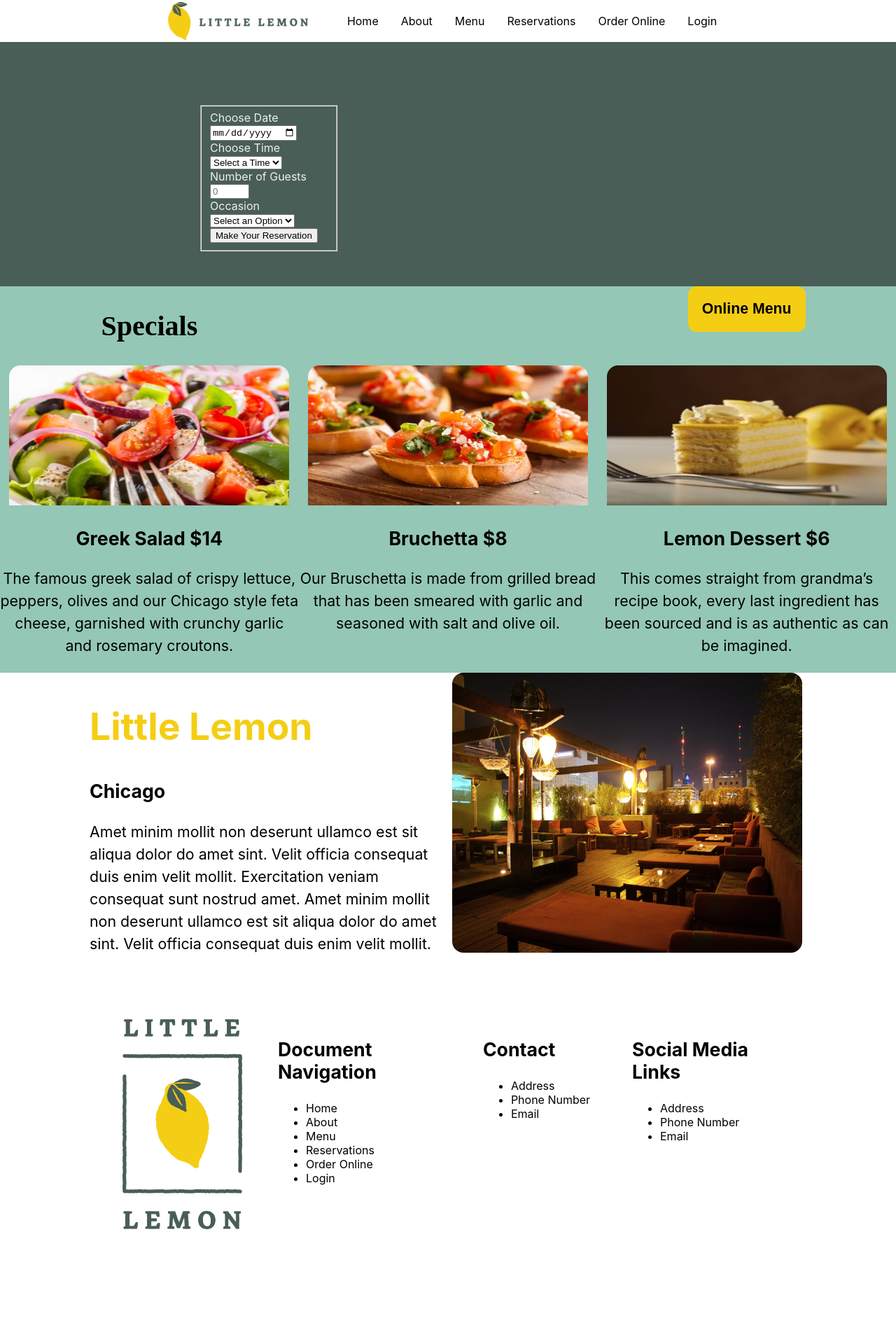
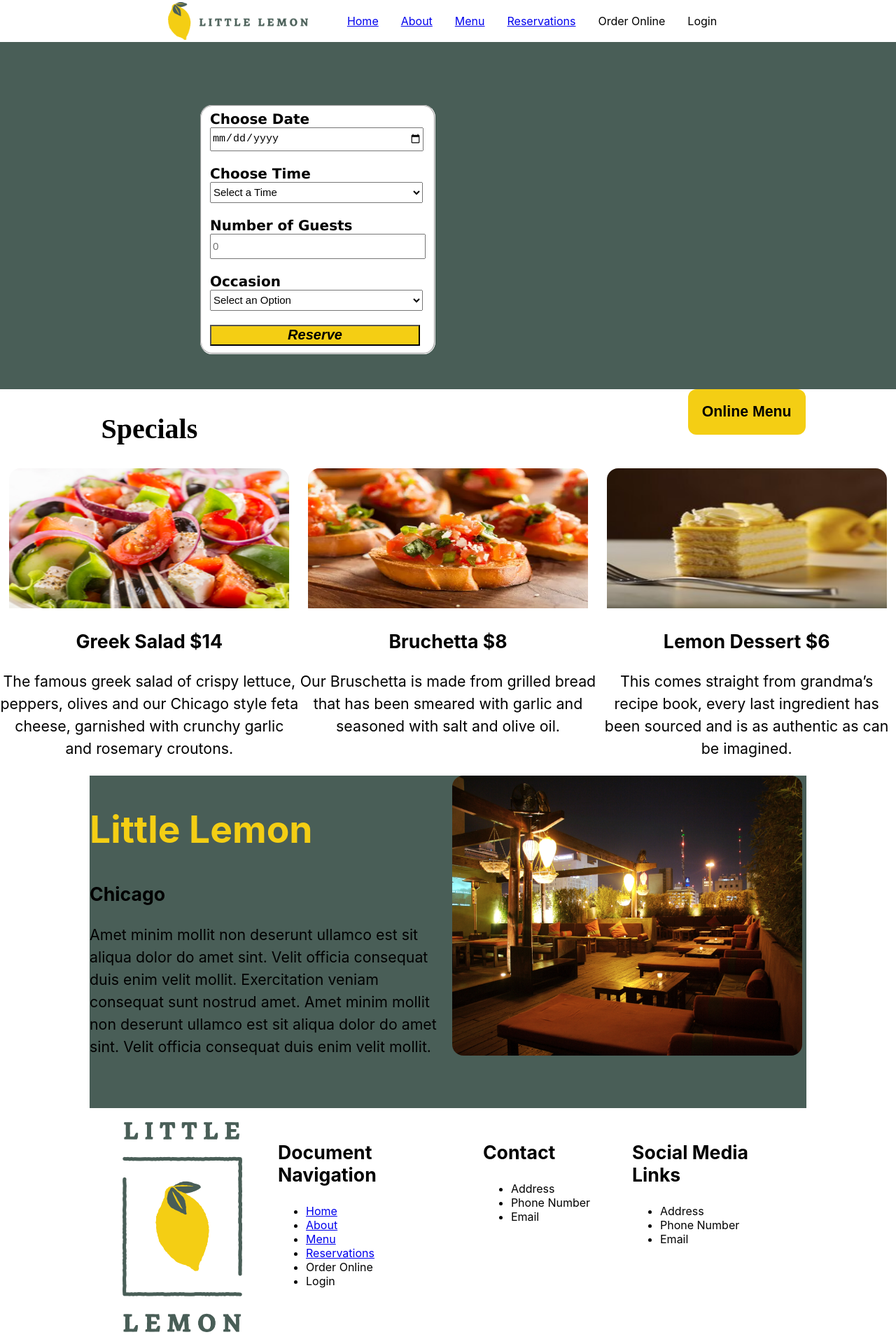
Before and after one commit to ChrisJones86/capstone-project-1, a React (Create React App) app: page /booking in a window 1280 px wide. Shown: the top 1920 px of the page at 70% size. Before the commit the page ends 1780 px from the top, so only its background shows below. Built offline with nearby package versions, Linux system fonts and the light colour scheme; a web font is replaced by a local one.

Commit message:
updated css

```diff
--- a/public/index.html
+++ b/public/index.html
@@ -33,7 +33,7 @@
       work correctly both with client-side routing and a non-root public URL.
       Learn how to configure a non-root public URL by running `npm run build`.
     -->
-    <title>React App</title>
+    <title>Little Lemon</title>
   </head>
   <body>
     <noscript>You need to enable JavaScript to run this app.</noscript>
--- a/src/App.css
+++ b/src/App.css
@@ -93,6 +93,11 @@ button {
   font-weight: bold;
 }
 
+button:hover {
+  background-color: #d9b500;
+  cursor: pointer;
+}
+
 form {
   display: grid;
   max-width: 200px;
@@ -125,10 +130,6 @@ header section {
   margin-left: 10%;
   padding-bottom: 50px;
   color: #EDEFEE;
-}
-
-center section {
-  background-color: #94c7b6;
 }
 
 @media (min-width: 701px) {
@@ -168,6 +169,11 @@ about section {
   padding-bottom: 50px;
 }
 
+about section{
+  padding-top: 10;
+  background-color: #495e57;
+}
+
 @media (min-width: 701px) {
 footer section {
   grid-template-columns: 1fr 1fr 1fr 1fr;
--- /dev/null
+++ b/src/components/BookingForm.css
@@ -0,0 +1,42 @@
+fieldset {
+    background-color: rgb(255, 255, 255);
+    justify-content: center;
+    border-radius: 5%;
+    gap: 50px;
+}
+
+input {
+    width: 300px;
+    height: 30px;
+}
+
+select {
+    width: 304px;
+    height: 30px;
+}
+
+#book-date, #book-time, #book-guests, #book-occasion {
+    font-size: 15px;
+}
+
+label {
+    font-weight:bold;
+    font-size: 20px;
+    color: black;
+    font-family:'Lucida Sans', 'Lucida Sans Regular', 'Lucida Grande', 'Lucida Sans Unicode', Geneva, Verdana, sans-serif;
+}
+
+#space {
+    color: rgb(255, 255, 255);
+}
+
+#reserve {
+    background-color: #F4CE14;
+    font-size: 20px;
+    font-style: italic;
+    font-weight: bold;
+}
+
+#reserve:hover {
+    background-color: #d9b500;
+}
--- a/src/components/BookingForm.js
+++ b/src/components/BookingForm.js
@@ -1,5 +1,6 @@
 import React from "react";
  import { useState } from "react";
+ import './BookingForm.css';
 
 
 
@@ -29,6 +30,7 @@ import React from "react";
                <label htmlFor="book-date">Choose Date</label>
                <input id="book-date" value={date} onChange={(e) => handleChange(e.target.value)} type="date" required/>
              </div>
+             <div id="space">l</div>
              <div>
                <label htmlFor="book-time">Choose Time</label>
                <select id="book-time" value={times} onChange={(e) => setTimes(e.target.value)} required>
@@ -36,20 +38,24 @@ import React from "react";
                 {props.availableTimes.availableTimes.map(availableTimes => {return <option key={availableTimes}>{availableTimes}</option>})}
                </select>
              </div>
+             <div id="space">l</div>
              <div>
                <label htmlFor="book-guests">Number of Guests</label>
                <input id="book-guests" min="1" value={guests} onChange={(e) => {setGuests(e.target.value)}} type={"number"} placeholder={0} max={10} required></input>
              </div>
+             <div id="space">l</div>
              <div>
                <label htmlFor="book-occasion">Occasion</label>
-               <select id="book-occasion" key={occasion} value={occasion} onChange={(e) => setOccasion(e.target.value)} required>
+               <select id="book-occasion" key={occasion} value={occasion} onChange={(e) => setOccasion(e.target.value)}>
                  <option value="">Select an Option</option>
                  <option>Birthday</option>
                  <option>Anniversary</option>
+                 <option>Other</option>
                </select>
              </div>
+             <div id="space">l</div>
              <div>
-               <input aria-label="On Click" type={"submit"} value={"Make Your Reservation"}></input>
+               <input aria-label="On Click" type={"submit"} value={"Reserve"} id="reserve"></input>
              </div>
            </fieldset>
          </form>
--- /dev/null
+++ b/src/components/ConfirmedBooking.css
@@ -0,0 +1,4 @@
+h4 {
+    font-size: 65px;
+    color: #d9b500;
+}
--- a/src/components/ConfirmedBooking.js
+++ b/src/components/ConfirmedBooking.js
@@ -1,10 +1,11 @@
 import React from "react";
+import './ConfirmedBooking.css';
 
  const ConfirmedBooking = () => {
      return(
          <header>
              <section>
-             <h1>Booking has been confirmed!</h1>
+             <h4>Booking confirmed!</h4>
              </section>
          </header>
 
--- a/src/components/Footer.js
+++ b/src/components/Footer.js
@@ -11,12 +11,12 @@ import React from "react"
              <div>
                  <h3>Document Navigation</h3>
              <ul>
-                 <li>Home</li>
-                 <li>About</li>
-                 <li>Menu</li>
-                 <li>Reservations</li>
-                 <li>Order Online</li>
-                 <li>Login</li>
+                 <li><a href="/header">Home</a></li>
+                 <li><a href="About">About</a></li>
+                 <li><a href="Specials">Menu</a></li>
+                 <li><a href="/Booking">Reservations</a></li>
+                 <li><a>Order Online</a></li>
+                 <li><a>Login</a></li>
              </ul>
              </div>
              <div>
--- a/src/components/Nav.js
+++ b/src/components/Nav.js
@@ -6,10 +6,10 @@ import React from "react";
          <nav>
              <img src={littlelemon_logo} alt="Little Lemon Logo" ></img>
              <ul>
-                 <li><a>Home</a></li>
-                 <li><a>About</a></li>
-                 <li><a>Menu</a></li>
-                 <li><a>Reservations</a></li>
+                 <li><a href="/header">Home</a></li>
+                 <li><a href="About">About</a></li>
+                 <li><a href="Specials">Menu</a></li>
+                 <li><a href="/Booking">Reservations</a></li>
                  <li><a>Order Online</a></li>
                  <li><a>Login</a></li>
              </ul>
```
